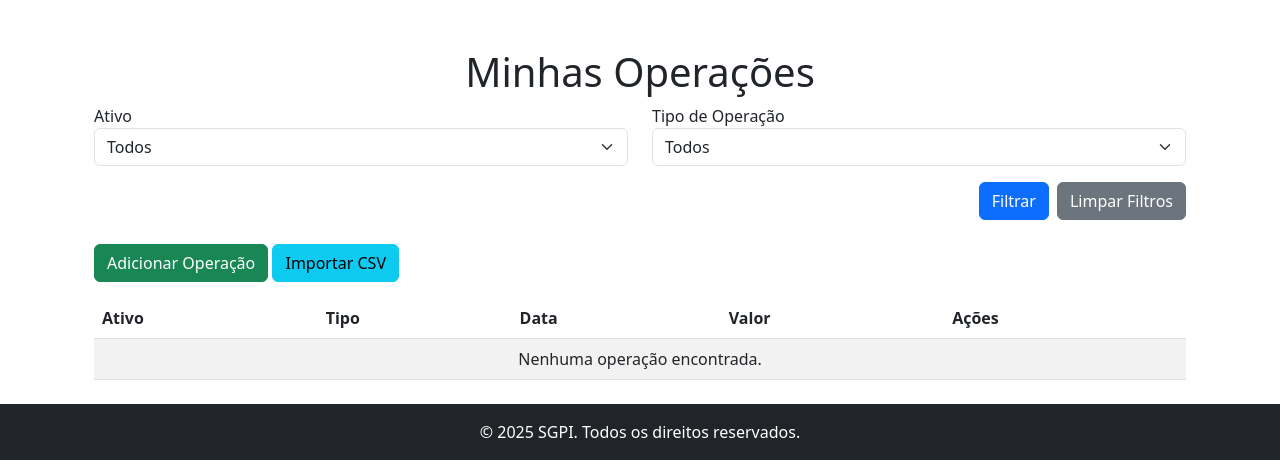
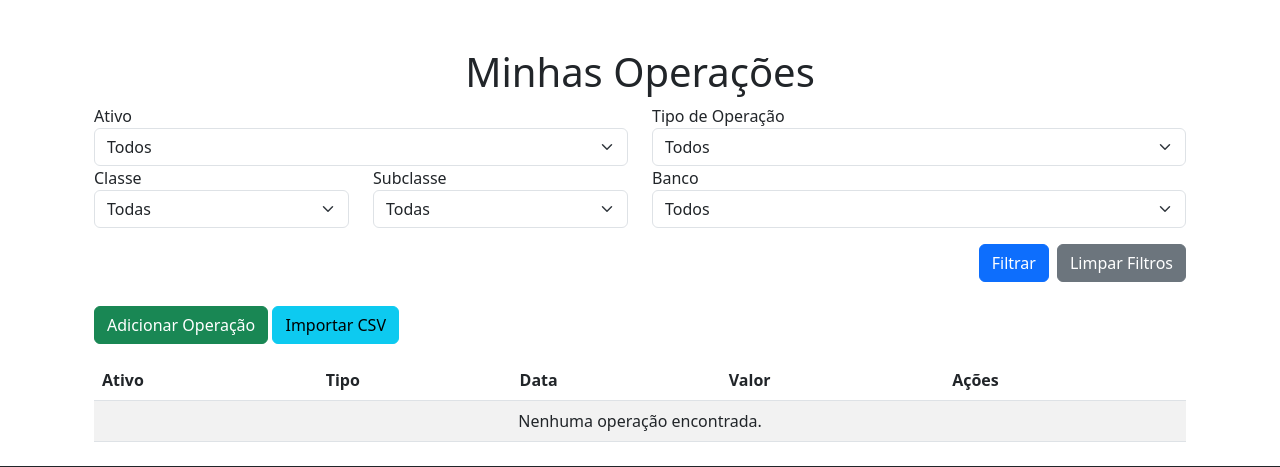
Before and after one commit to lhscaldas/BD-de-Investimentos, a Django app: page /listar-operacoes/ in a window 1280 px wide. Shown: the part 56-523 px from the top of the page. Run offline with Django 5.2, Linux system fonts and the light colour scheme; the visitor is signed in with stand-in values (Sample User, id 1); data that the repository does not hold is empty.

Commit message:
melhoria dos filtros de operacoes

```diff
--- a/desenvolvimento/investimentos/templates/listar_filtro_operacoes.html
+++ b/desenvolvimento/investimentos/templates/listar_filtro_operacoes.html
@@ -1,5 +1,6 @@
 <form method="GET" class="mb-4">
     <div class="row">
+
         <!-- Filtro por Ativo -->
         <div class="col-md-6">
             <label for="ativo">Ativo</label>
@@ -25,7 +26,49 @@
                 {% endfor %}
             </select>
         </div>
+
+        <!-- Filtro por Classe -->
+        <div class="col-md-3">
+            <label for="classe">Classe</label>
+            <select name="classe" class="form-select">
+                <option value="">Todas</option>
+                {% for classe in classes %}
+                    <option value="{{ classe }}" {% if request.GET.classe == classe %}selected{% endif %}>
+                        {{ classe }}
+                    </option>
+                {% endfor %}
+            </select>
+        </div>
+
+        <!-- Filtro por Subclasse -->
+        <div class="col-md-3">
+            <label for="subclasse">Subclasse</label>
+            <select name="subclasse" class="form-select">
+                <option value="">Todas</option>
+                {% for subclasse in subclasses %}
+                    <option value="{{ subclasse }}" {% if request.GET.subclasse == subclasse %}selected{% endif %}>
+                        {{ subclasse }}
+                    </option>
+                {% endfor %}
+            </select>
+        </div>
+
+        <!-- Filtro por Banco -->
+        <div class="col-md-6">
+            <label for="banco">Banco</label>
+            <select name="banco" class="form-select">
+                <option value="">Todos</option>
+                {% for banco in bancos %}
+                    <option value="{{ banco }}" {% if request.GET.banco == banco|stringformat:"s" %}selected{% endif %}>
+                        {{ banco }}
+                    </option>
+                {% endfor %}
+            </select>
+        </div>
+
+
     </div>
+
     <div class="d-flex justify-content-end mt-3">
         <button type="submit" class="btn btn-primary me-2">Filtrar</button>
         <a href="{% url 'listar_operacoes' %}" class="btn btn-secondary">Limpar Filtros</a>
--- a/desenvolvimento/investimentos/views_operacao.py
+++ b/desenvolvimento/investimentos/views_operacao.py
@@ -19,6 +19,9 @@ class OperacaoListView(LoginRequiredMixin, ListView):
 
         ativo_id = self.request.GET.get('ativo')
         tipo = self.request.GET.get('tipo')
+        classe = self.request.GET.get("classe")
+        subclasse = self.request.GET.get("subclasse")
+        banco = self.request.GET.get("banco")
 
         if ativo_id:
             queryset = queryset.filter(ativo_id=ativo_id)
@@ -26,12 +29,37 @@ class OperacaoListView(LoginRequiredMixin, ListView):
         if tipo:
             queryset = queryset.filter(tipo=tipo)
 
+        if classe:
+            queryset = queryset.filter(ativo__classe=classe)
+
+        if subclasse:
+            queryset = queryset.filter(ativo__subclasse=subclasse)
+
+        if banco:
+            queryset = queryset.filter(ativo__banco=banco)
+
+
         return queryset
 
     def get_context_data(self, **kwargs):
         """ Adiciona o TIPO_OPERACAO ao contexto do template """
         context = super().get_context_data(**kwargs)
-        context['TIPO_OPERACAO'] = self.model.TIPO_OPERACAO  # Passa os choices para o template
+        context['TIPO_OPERACAO'] = self.model.TIPO_OPERACAO
+        context["classes"] = (
+            Ativo.objects.filter(operacoes__usuario=self.request.user)
+            .values_list("classe", flat=True)
+            .distinct()
+        )
+        context["subclasses"] = (
+            Ativo.objects.filter(operacoes__usuario=self.request.user)
+            .values_list("subclasse", flat=True)
+            .distinct()
+        )
+        context["bancos"] = (
+            Ativo.objects.filter(operacoes__usuario=self.request.user)
+            .values_list("banco", flat=True)
+            .distinct()
+        )
         return context
 
 class OperacaoCreateView(LoginRequiredMixin, CreateView):
```
